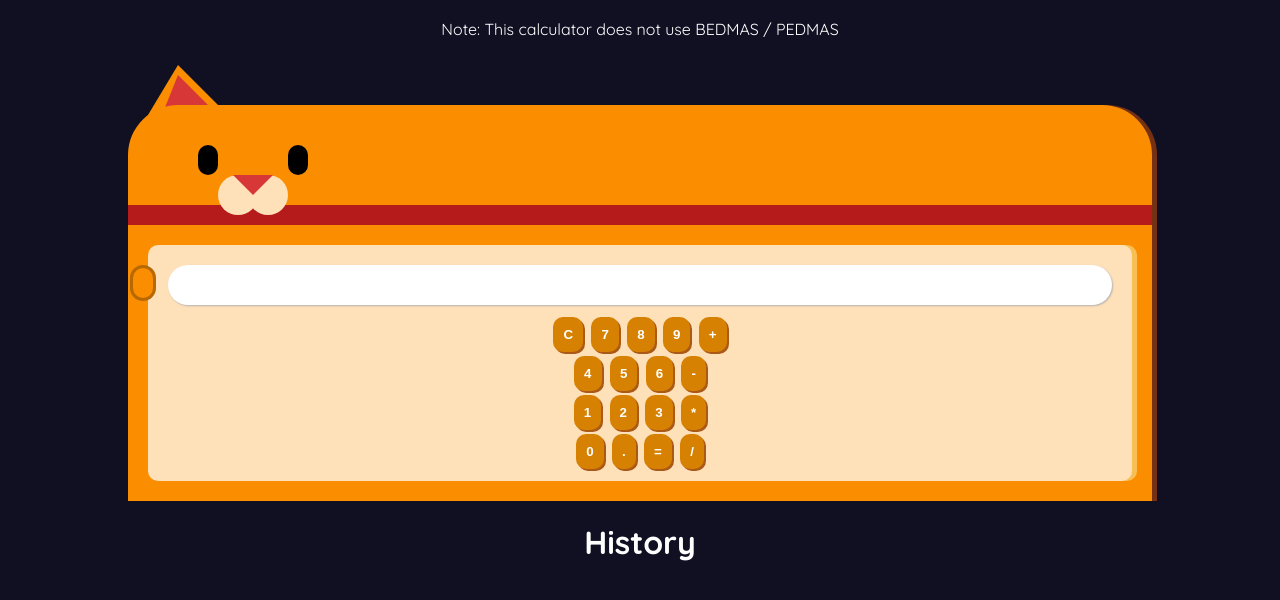
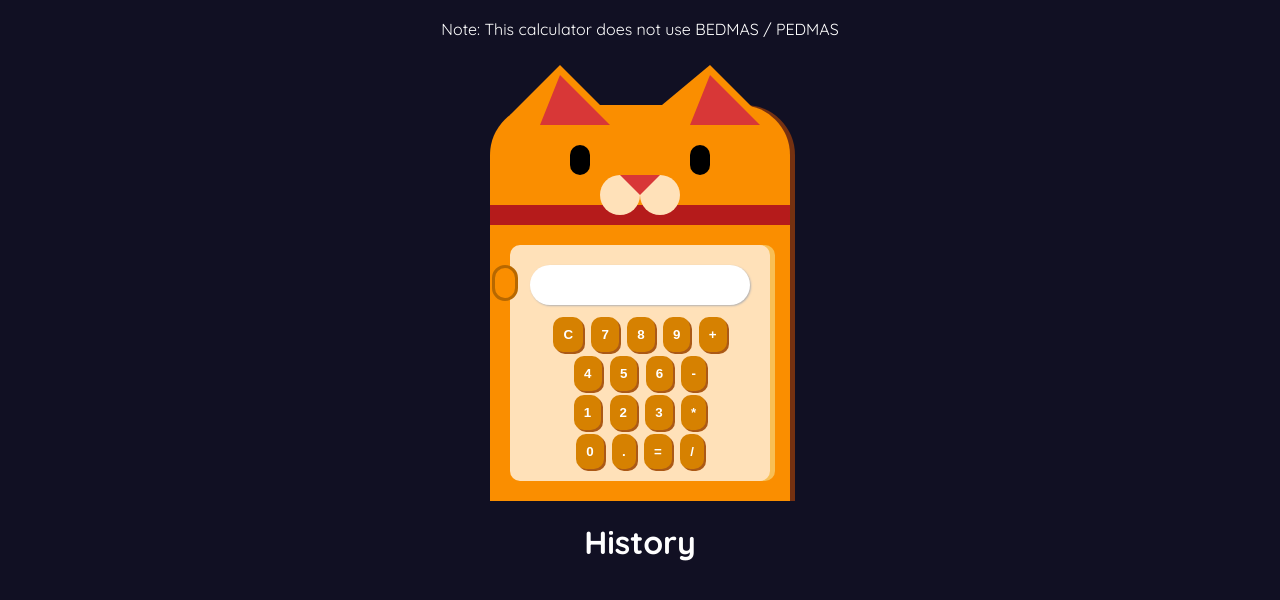
Before and after one commit to gooddaymorgan/javascript-calculator, a plain HTML site: page index.html in a window 1280 px wide. Shown: the part 192-792 px from the top of the page. Drawn offline with Linux system fonts and the light colour scheme.

Commit message:
editing art to fit

```diff
--- a/stylesheet.css
+++ b/stylesheet.css
@@ -7,13 +7,17 @@ body {
     font-family: 'Quicksand', sans-serif;
 }
 
+.cat {
+    margin: auto;
+    min-width: 300px;
+    max-width: 300px;
+}
 .container {
     background-color: #ffe1b9;
     margin: 20px;
     padding: 10px;
     border-radius: 10px;
     box-shadow: 5px 0px #f8bf55;
-
 }
 
 .btn {
@@ -21,6 +25,9 @@ body {
 }
 
 .cat-tummy {
+    margin: auto;
+    min-width: 300px;
+    max-width: 300px;
     background-color: #fa8e00;
     box-shadow: 5px 0px #753111;
 }
@@ -28,11 +35,10 @@ body {
 .collar {
     background-color: rgb(181, 27, 27);
     height: 20px;
-
 }
 
 .cat-head {
-    position: relative;
+    display: flex;
     left: 0vmin;
     height: 100px;
     border-radius: 50px 50px 0px 0px;
@@ -44,16 +50,16 @@ body {
     position: absolute;
     width: 0;
     height: 0;
-    border-left: 30px solid transparent;
+    border-left: 60px solid transparent;
     border-right: 50px solid transparent;
     border-bottom: 50px solid #fa8e00;
-    translate: 160px 60px;
+    translate: 160px 10px;
 }
 
 .cat-ear-2 {
     width: 0;
     height: 0;
-    border-left: 30px solid transparent;
+    border-left: 50px solid transparent;
     border-right: 50px solid transparent;
     border-bottom: 50px solid #fa8e00;
     translate: 20px 10px;
@@ -78,6 +84,17 @@ body {
     border: 3px solid #b76800;
 }
 
+.paws-2 {
+    position: absolute;
+    height: 30px;
+    width: 20px;
+    background-color: #fa8e00;
+    translate: 2px 40px;
+    border-radius: 100px;
+    border: 3px solid #b76800;
+}
+
+
 .cat-eye {
     position: absolute;
     height: 30px;
@@ -87,11 +104,11 @@ body {
 }
 
 .cat-eye-left {
-    translate: 70px 40px;
+    translate: 80px 40px;
 }
 
 .cat-eye-right {
-    translate: 160px 40px;
+    translate: 200px 40px;
 }
 
 .mouth {
@@ -105,11 +122,11 @@ body {
 }
 
 .mouth-left {
-    translate: 90px 70px;
+    translate: 110px 70px;
 }
 
 .mouth-right {
-    translate: 120px 70px;
+    translate: 150px 70px;
 }
 
 .nose {
@@ -119,7 +136,7 @@ body {
     border-left: 20px solid transparent;
     border-right: 20px solid transparent;
     border-top: 20px solid #d83737;
-    translate: 105px 70px;
+    translate: 130px 70px;
 }
 
 button {
@@ -133,12 +150,6 @@ button {
     margin: 2px;
 }
 
-button:first-child {
-    font-weight: 700;
-    color: rgb(0, 0, 0);
-    background-color: rgb(255, 255, 255);
-}
-
 .display {
     font-weight: 600;
     color: black;
```
